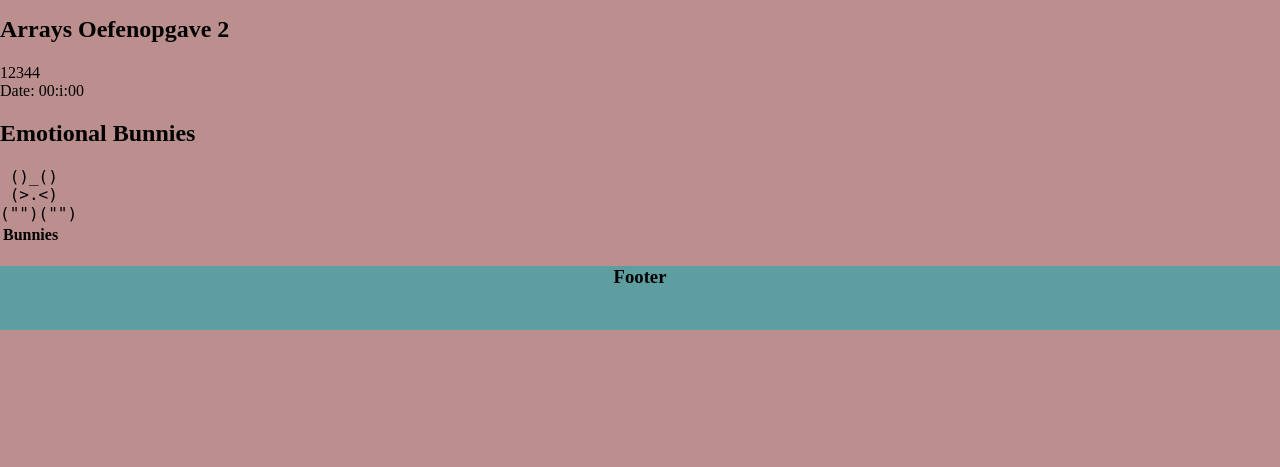
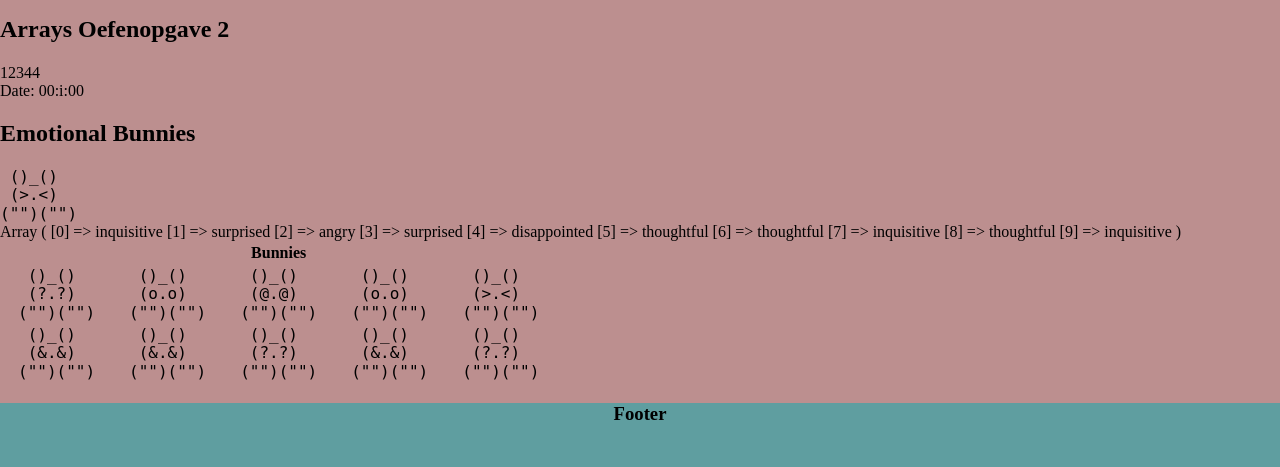
Before and after one commit to BabyLizzy-FunTime-Lab/PHP-2024, a PHP site: page /PHP-2024/tester.php in a window 1280 px wide. Shown: the part 2150-2617 px from the top of the page. Before the commit the page ends 2480 px from the top, so only its background shows below. Run offline with PHP 8.4, Linux system fonts and the light colour scheme; lists and menus that the app fills with data are empty.

Commit message:
update test.php with bunnies table

```diff
--- a/tester.php
+++ b/tester.php
@@ -454,7 +454,8 @@
         private string $ears = "<code>&nbsp;()_()</code><br>";
         private string $feet = '<code>("")("")</code><br>';
         private string $emotion;
-        private function emotionSelect() :string {
+        private array $bunnyCensus = [];
+        private function emotionSelect() :void {
             $emotions = array(
                 "happy" => "&nbsp;(^.^)<br>",
                 "surprised" => "&nbsp;(o.o)<br>",
@@ -463,21 +464,54 @@
                 "inquisitive" => "&nbsp;(?.?)<br>",
                 "thoughtful" => "&nbsp;(&.&)<br>"
             );
-            return "<code>" . $emotions[array_rand($emotions)] . "</code>";
+            $selectedEmotionName = array_rand($emotions);
+            $selectedEmotion = $emotions[$selectedEmotionName];
+            $this->emotion = "<code>" . $selectedEmotion . "</code>";
+            $this->bunnyCensus[] = $selectedEmotionName;
         }
         public function generateBunny() :string {
-            $this->emotion = $this->emotionSelect();
+            $this->emotionSelect();
             return $this->ears . $this->emotion . $this->feet;
+        }
+        public function checkScores() :void {
+            // Array count divided by 2.
+            // Then compare top row to bottom.
+            // Save result to text file.
+            print_r($this->bunnyCensus);
+            // return all saved scores ready to be added to the bunnies table.
         }
     }
     $bunnyTest = new BunnyFactory();
     echo $bunnyTest->generateBunny();
     // Now we make a table of 10 bunnies and compare top to bottom row for score.
-    // Only even numbers so we have rows of equal length.
-
+    function makeBunnyGroup($groupSize) :void {
+        // The input number must be even.
+        if($groupSize % 2 != 0) {
+            echo "The number of bunnies must be even.";
+            return;
+        }
+        $bunny = new BunnyFactory();
+        $numberOfRows = 1;
+        $columnsNeeded = $groupSize/2;
+        while ($numberOfRows <= 2) {
+            echo "<tr>";
+            for ($columns = 1; $columns <= $columnsNeeded; $columns++) {
+                echo "<td class='mathTable__data'>" . $bunny->generateBunny() . "</td>";
+                if($columns === $columnsNeeded) {
+                    echo "</tr>";
+                    $numberOfRows++;
+                }
+            }
+        }
+        // The checkScore should return the score so it can be added to the table.
+        $bunny->checkScores();
+    }
     ?>
     <table>
         <tr><th colspan="5">Bunnies</th></tr>
+        <?php
+        makeBunnyGroup(10);
+        ?>
     </table>
 </section>
 <footer style="margin-top: 1em; height: 4em; background-color: cadetblue; text-align: center">
```
